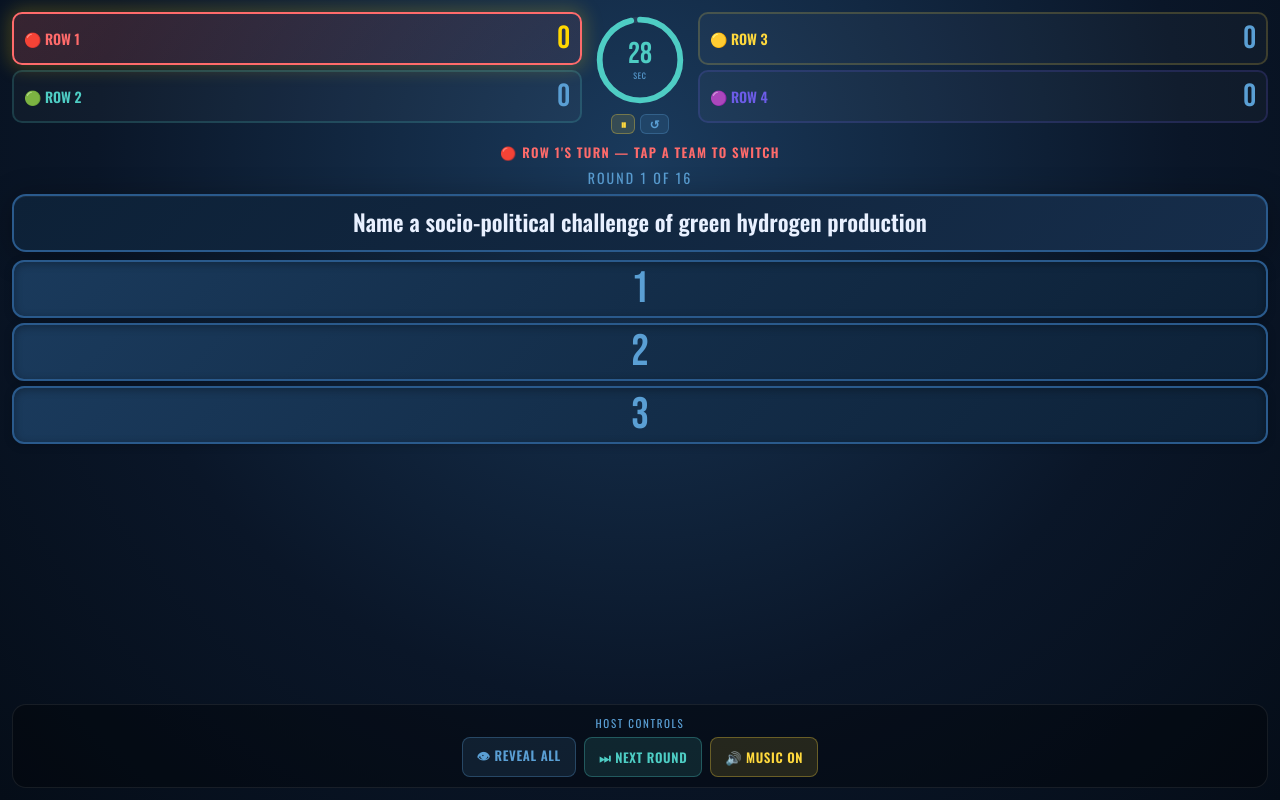
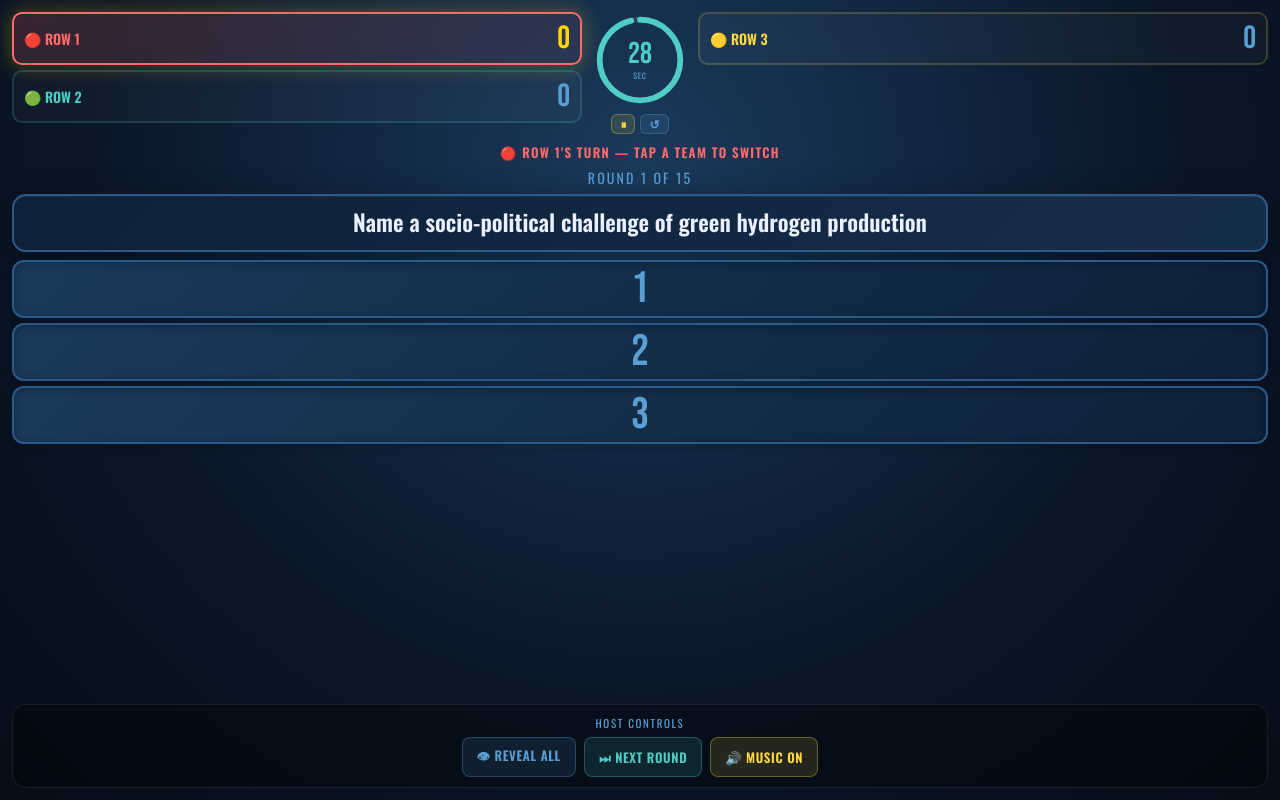
Before and after one commit to treepillow/ethics-family-fued, a React (Vite) app: page / in a window 1280 px wide. Both pictures are taken after a click on the button "START GAME". Built offline with nearby package versions, Linux system fonts and the light colour scheme.

Commit message:
Add .gitignore and update team configurations in FamilyFued component

```diff
--- a/src/FamilyFued.jsx
+++ b/src/FamilyFued.jsx
@@ -128,18 +128,10 @@ const QUESTIONS = [
       { text: "Limited cost transparency", points: 15 },
     ],
   },
-  {
-    question: "Name a type of justice from Aristotle's Theory discussed",
-    answers: [
-      { text: "Distributive Justice", points: 40 },
-      { text: "Compensatory Justice", points: 35 },
-      { text: "Retributive Justice", points: 25 },
-    ],
-  },
 ];
 
-const TEAM_COLORS = ["#FF6B6B", "#4ECDC4", "#FFD93D", "#6C5CE7"];
-const TEAM_EMOJIS = ["🔴", "🟢", "🟡", "🟣"];
+const TEAM_COLORS = ["#FF6B6B", "#4ECDC4", "#FFD93D"];
+const TEAM_EMOJIS = ["🔴", "🟢", "🟡"];
 const DEFAULT_TIME = 30;
 
 const GLOBAL_STYLES = `
@@ -482,9 +474,9 @@ function HostBtn({ label, color, onClick }) {
 
 export default function FamilyFeud() {
   const [screen, setScreen] = useState("title");
-  const [teamNames, setTeamNames] = useState(["Row 1", "Row 2", "Row 3", "Row 4"]);
+  const [teamNames, setTeamNames] = useState(["Row 1", "Row 2", "Row 3"]);
   const [timerDuration, setTimerDuration] = useState(DEFAULT_TIME);
-  const [scores, setScores] = useState([0, 0, 0, 0]);
+  const [scores, setScores] = useState([0, 0, 0]);
   const [currentQ, setCurrentQ] = useState(0);
   const [revealed, setRevealed] = useState([]);
   const [activeTeam, setActiveTeam] = useState(0);
@@ -554,7 +546,7 @@ export default function FamilyFeud() {
       setCurrentQ((p) => p + 1);
       setRevealed([]);
       setTimerRunning(false); setShowTimesUp(false);
-      setActiveTeam((p) => (p + 1) % 4);
+      setActiveTeam((p) => (p + 1) % 3);
       setTimeout(() => { setTimeLeft(timerDuration); setTimerRunning(true); }, 600);
     }
   };
@@ -573,7 +565,7 @@ export default function FamilyFeud() {
 
   const resetGame = () => {
     music.stop();
-    setScreen("title"); setScores([0, 0, 0, 0]); setCurrentQ(0);
+    setScreen("title"); setScores([0, 0, 0]); setCurrentQ(0);
     setRevealed([]); setActiveTeam(0);
     setTimerRunning(false); setShowTimesUp(false); setTimeLeft(timerDuration);
     setMusicOn(true);
@@ -758,7 +750,7 @@ export default function FamilyFeud() {
         />
 
         <div style={{ display: "flex", flexDirection: "column", gap: "5px" }}>
-          {[2, 3].map((i) => (
+          {[2].map((i) => (
             <div key={i} onClick={() => setActiveTeam(i)} style={{
               background: activeTeam === i ? `linear-gradient(135deg, ${TEAM_COLORS[i]}30, ${TEAM_COLORS[i]}15)` : "rgba(255,255,255,0.03)",
               border: `2px solid ${activeTeam === i ? TEAM_COLORS[i] : TEAM_COLORS[i] + "30"}`,
```
Also changed, not shown: 1 other file (tests, documents, lock files or other folders).
